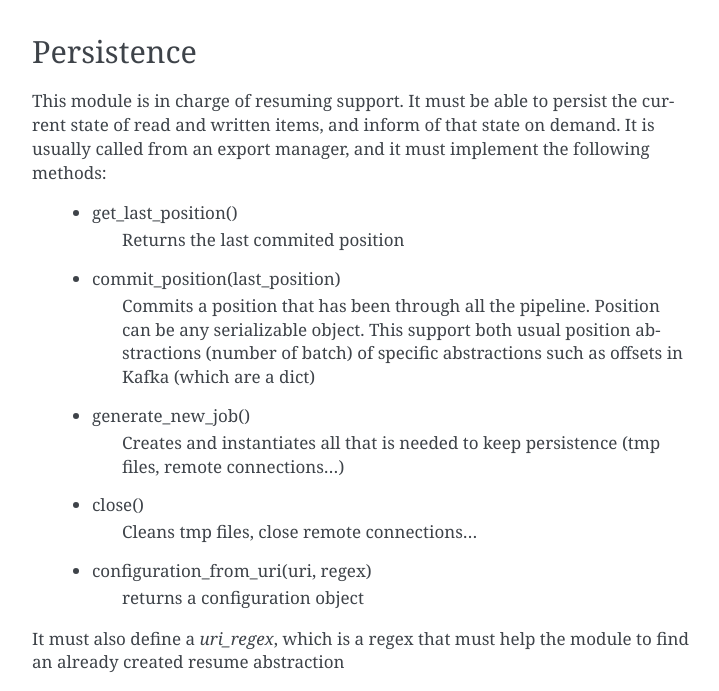
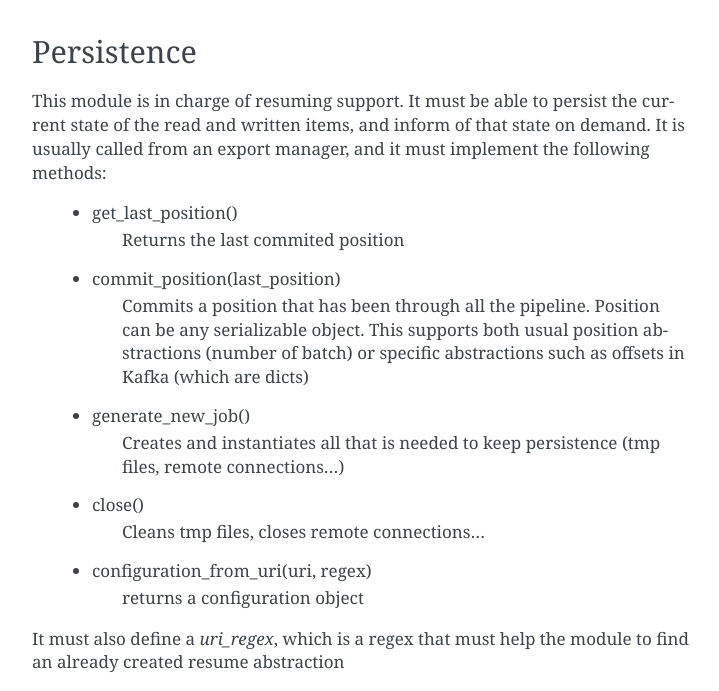
Before and after one commit to scrapinghub/exporters, a Sphinx documentation site: the page built from docs/modules.rst, in a window 1280 px wide and 1400 px high, scrolled down 7448 px, cut to the strip 171-862 px from the top of the window. Shown: the whole strip, without its empty margins (388-1107 px from the left). Built offline with Sphinx 7.4.7, drawn with Linux system fonts in a browser that asks for light colours; some of the changed text lies outside the part shown.

Commit message:
modules.rst fixes

```diff
--- a/docs/modules.rst
+++ b/docs/modules.rst
@@ -246,8 +246,8 @@
 
 Transform
 ~~~~~~~~~
-Transformations to items can be made in an export job. Using this modules, read items can
-be modified or cleaned before being written. To add new transform modules, this methods must
+Some transformation to items can be applied as a part of an export job. Using this module read items can
+be modified or cleaned before being written. To add a new transform module, the following method must
 be overwritten:
 
     - transform_batch(batch)
@@ -330,21 +330,21 @@
 Persistence
 ~~~~~~~~~~~
 This module is in charge of resuming support. It must be able to persist the current
-state of read and written items, and inform of that state on demand. It is usually called
+state of the read and written items, and inform of that state on demand. It is usually called
 from an export manager, and it must implement the following methods:
 
     - get_last_position()
         Returns the last commited position
 
     - commit_position(last_position)
-        Commits a position that has been through all the pipeline. Position can be any serializable object. This support both
-        usual position abstractions (number of batch) of specific abstractions such as offsets in Kafka (which are a dict)
+        Commits a position that has been through all the pipeline. Position can be any serializable object. This supports both
+        usual position abstractions (number of batch) or specific abstractions such as offsets in Kafka (which are dicts)
 
     - generate_new_job()
         Creates and instantiates all that is needed to keep persistence (tmp files, remote connections...)
 
     - close()
-        Cleans tmp files, close remote connections...
+        Cleans tmp files, closes remote connections...
 
     - configuration_from_uri(uri, regex)
         returns a configuration object
```
Also changed, not shown: other parts of docs/modules.rst (+10 -10 lines).
